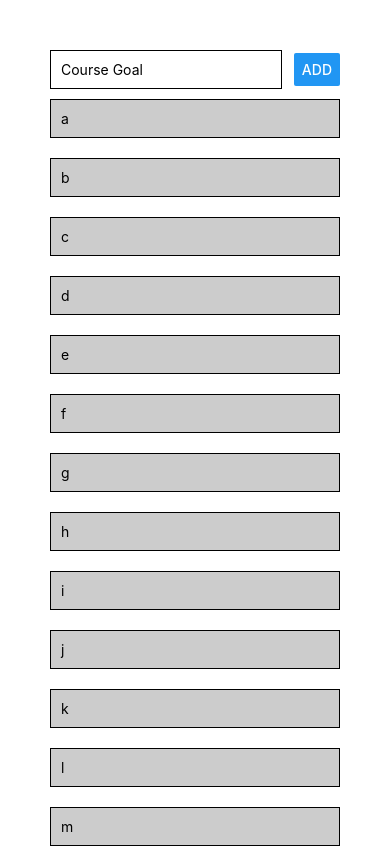
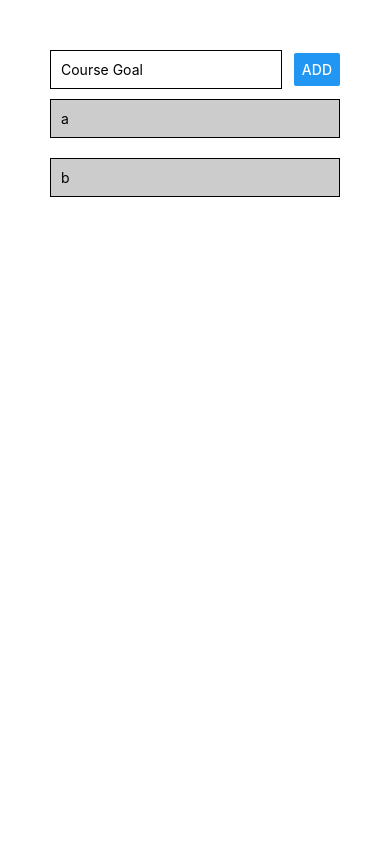
Before and after one commit to jaytula/rn-complete-guide, a React Native app: screen / in a window 390 px wide. Shown: the top 847 px of the page. Built offline with nearby package versions, Linux system fonts and the light colour scheme.

Commit message:
Finish Lesson 28

```diff
--- a/App.js
+++ b/App.js
@@ -5,27 +5,14 @@ import {
   View,
   TextInput,
   Button,
-  ScrollView
+  FlatList
 } from "react-native";
 
 export default function App() {
   const [enteredGoal, setEnteredGoal] = useState("");
   const [courseGoals, setCourseGoals] = useState([
-    "a",
-    "b",
-    "c",
-    "d",
-    "e",
-    "f",
-    "g",
-    "h",
-    "i",
-    "j",
-    "k",
-    "l",
-    "m",
-    "n",
-    "o"
+    { id: "1", value: "a" },
+    { id: "2", value: "b" }
   ]);
 
   const goalInputHandler = enteredText => {
@@ -33,7 +20,10 @@ export default function App() {
   };
 
   const addGoalHandler = () => {
-    setCourseGoals(currentGoals => [...currentGoals, enteredGoal]);
+    setCourseGoals(currentGoals => [
+      ...currentGoals,
+      { id: Math.random().toString(), value: enteredGoal }
+    ]);
   };
   return (
     <View style={styles.screen}>
@@ -46,13 +36,15 @@ export default function App() {
         />
         <Button title="ADD" onPress={addGoalHandler} />
       </View>
-      <ScrollView>
-        {courseGoals.map(goal => (
-          <View key={goal}>
-            <Text style={styles.listItem}>{goal}</Text>
+      <FlatList
+        keyExtractor={item => item.id}
+        data={courseGoals}
+        renderItem={itemData => (
+          <View>
+            <Text style={styles.listItem}>{itemData.item.value}</Text>
           </View>
-        ))}
-      </ScrollView>
+        )}
+      />
     </View>
   );
 }
```
